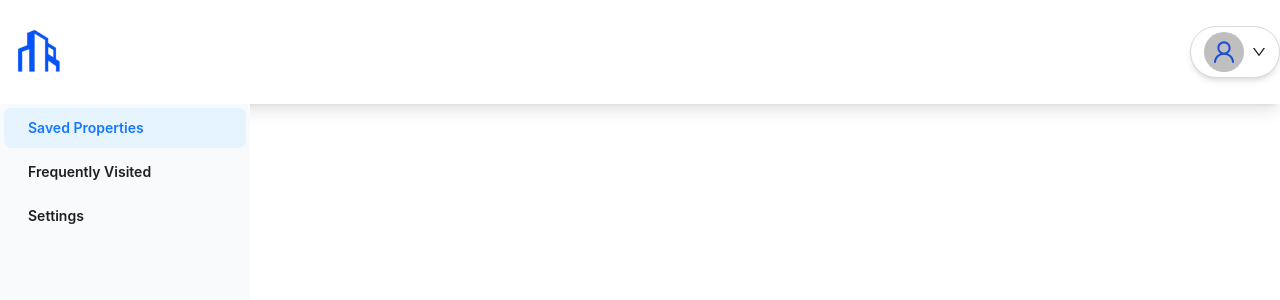
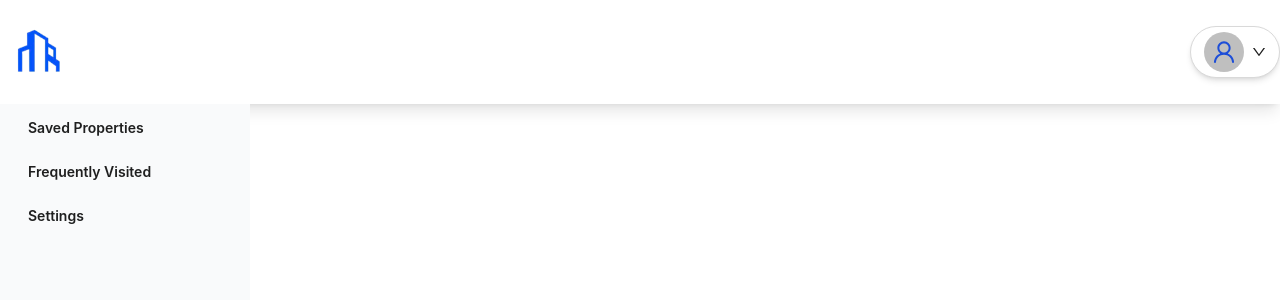
Before and after one commit to JeremyCEY/SC2006, a React (Create React App) app in the folder frontend/client/: page /dashboard in a window 1280 px wide. Shown: the top 300 px of the page. Built offline with nearby package versions, Linux system fonts and the light colour scheme; no server answers; sample sign-in values are in the browser's storage.

Commit message:
cleaned up code and added dynamic rendering in dashboard

```diff
--- a/frontend/client/src/pages/Dashboard.js
+++ b/frontend/client/src/pages/Dashboard.js
@@ -14,6 +14,12 @@ function Dashboard() {
 
 
     {/* Sidebar Selection */}
+
+    const handleMenuClick = (key) => {
+        setActiveSection(key);
+    };
+
+
     const renderContent = () => {
         switch (activeSection) {
             case 'savedProperties':
@@ -43,13 +49,14 @@ function Dashboard() {
                         defaultSelectedKeys={['saved_properties']}
                         className='h-full border-0 bg-gray-50 font-semibold text-1xl'
                         style={{ height: '100%', borderRight: 0 }}
+                        onClick={({ key }) => handleMenuClick(key)}
                         items = {[
                             {
-                                key: 'saved_properties',
+                                key: 'savedProperties',
                                 label: 'Saved Properties',
                             },
                             {
-                                key: 'frequently_visited',
+                                key: 'frequentlyVisited',
                                 label: 'Frequently Visited',
                             },
                             {
@@ -60,47 +67,9 @@ function Dashboard() {
                         ]}
                     />
                 </Sider>
-                {/* <aside
-                    className={`bottom-0 z-30 w-64 transform ${isSidebarOpen ? 'translate-x-0' : '-translate-x-full'} sm:translate-x-0 transition-transform bg-gray-50 bg-gray-300 overflow-y-auto`}
-                    style={{ top: navbarHeight }}
-                >
-                    <ul className="space-y-2 p-4 font-medium">
-                        <li>
-                            <button
-                                onClick={() => setActiveSection('savedProperties')}
-                                className="flex items-center p-2 text-black-900 hover:text-white rounded-lg hover:bg-blue-700 w-full text-left"
-                            >
-                                Saved Properties
-                            </button>
-                        </li>
-                        <li>
-                            <button
-                                onClick={() => setActiveSection('frequentlyVisited')}
-                                className="flex items-center p-2 text-black-900 hover:text-white rounded-lg hover:bg-blue-700 w-full text-left"
-                            >
-                                Frequently Visited
-                            </button>
-                        </li>
-                        <li>
-                            <button
-                                onClick={() => setActiveSection('settings')}
-                                className="flex items-center p-2 text-black-900 hover:text-white rounded-lg hover:bg-blue-700 w-full text-left"
-                            >
-                                Settings
-                            </button>
-                        </li>
-                    </ul>
-                </aside>
-                <button
-                    onClick={() => setIsSidebarOpen(!isSidebarOpen)}
-                    className="inline-flex items-center p-2 text-sm text-gray-500 rounded-lg sm:hidden hover:bg-gray-100 focus:outline-none focus:ring-2 focus:ring-gray-200 dark:text-gray-400 dark:hover:bg-gray-700 dark:focus:ring-gray-600"
-                    aria-controls="default-sidebar"
-                    data-drawer-toggle="default-sidebar"
-                    type="button"
-                ></button> */}
 
                 {/* Page content */}
-                <div className="flex-1 pl-64">
+                <div className="flex">
                     {renderContent()}
                 </div>
             </div>
```
